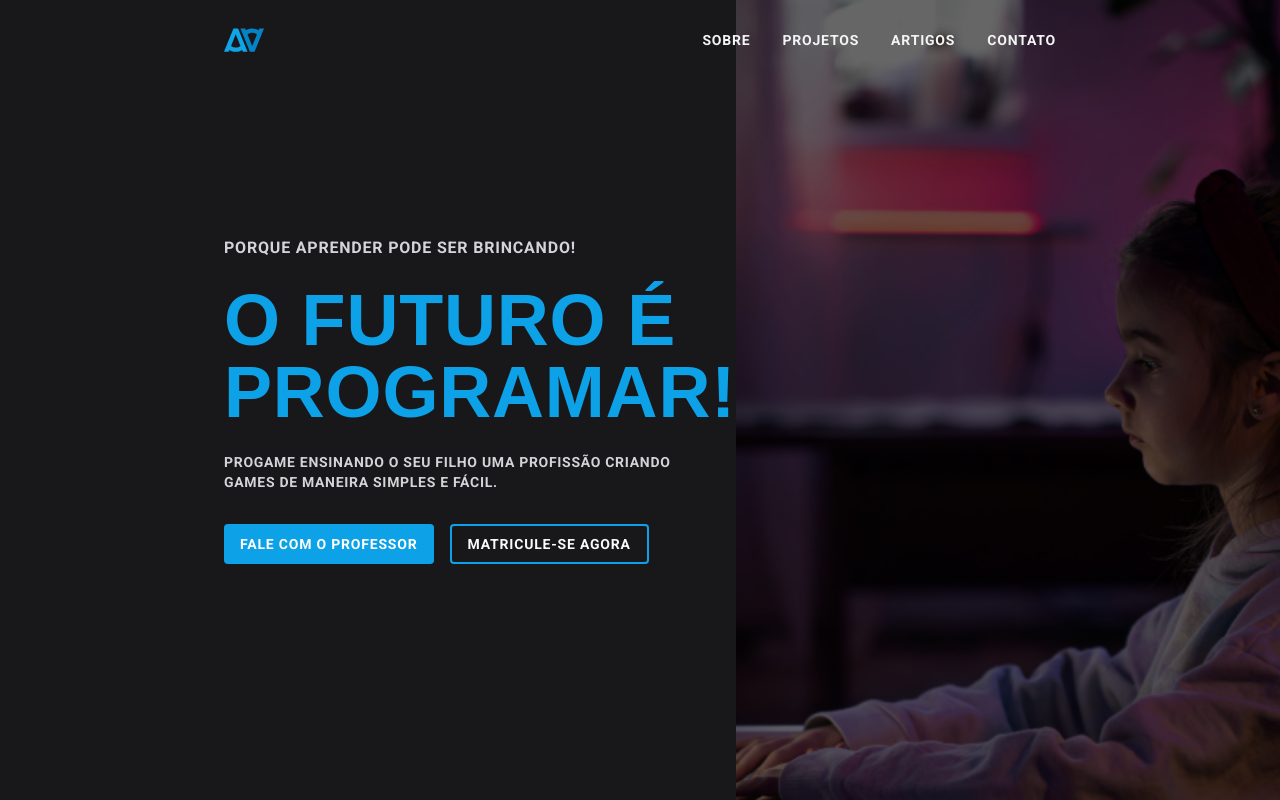
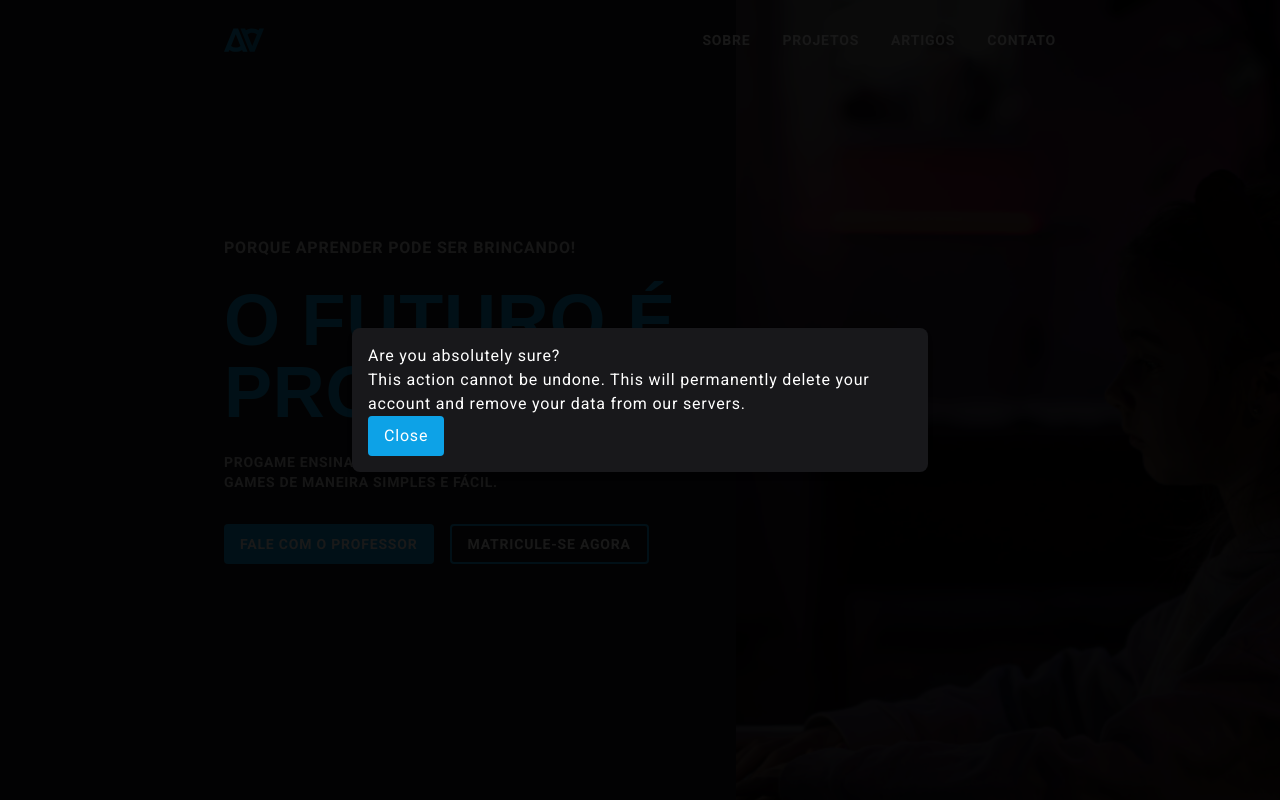
Before and after one commit to donattodev/donatto-app, a Next.js app: page /progame in a window 1280 px wide. Shown: the top 800 px of the page. Built offline with nearby package versions, Linux system fonts and the light colour scheme; a web font is replaced by a local one.

Commit message:
Update 02

```diff
--- a/src/app/(cursos)/progame/page.tsx
+++ b/src/app/(cursos)/progame/page.tsx
@@ -2,6 +2,7 @@ import { Footer } from '@/elements/footer'
 import { Button } from '@/components/ui/button'
 import { HeaderProgame } from '@/elements/header/header-progame'
 import { FormInfoProgame } from '@/elements/forms/form-info-progame'
+import { DialogProgame } from '@/elements/dialog/dialog-progame'
 
 import {
   Accordion,
@@ -237,6 +238,8 @@ export default function Progame() {
           <Footer.Base />
         </Footer.Root>
       </main>
+
+      <DialogProgame />
     </>
   )
 }
--- /dev/null
+++ b/src/elements/dialog/dialog-progame.tsx
@@ -0,0 +1,46 @@
+'use client'
+
+import { useState, useEffect } from 'react'
+
+export function DialogProgame() {
+  const [isOpen, setIsOpen] = useState(false)
+
+  useEffect(() => {
+    const timeoutId = setTimeout(() => {
+      setIsOpen(true)
+    }, 2000)
+
+    return () => clearTimeout(timeoutId)
+  }, [])
+
+  return (
+    <>
+      {isOpen && (
+        <div className="animate-fade fixed inset-0 z-50 flex items-center justify-center">
+          <div
+            className="fixed inset-0 bg-black/90"
+            onClick={() => setIsOpen(false)}
+          />
+          <dialog
+            className="relative z-50 max-w-xl rounded-lg bg-zinc-900 p-4 shadow-md"
+            open
+          >
+            <div>
+              <h2 className="text-white">Are you absolutely sure?</h2>
+              <p className="text-white">
+                This action cannot be undone. This will permanently delete your
+                account and remove your data from our servers.
+              </p>
+              <button
+                className="rounded bg-primary px-4 py-2 text-white"
+                onClick={() => setIsOpen(false)}
+              >
+                Close
+              </button>
+            </div>
+          </dialog>
+        </div>
+      )}
+    </>
+  )
+}
--- a/src/styles/animation.css
+++ b/src/styles/animation.css
@@ -8,6 +8,10 @@
 
 .animate-rigth {
   animation: animateRigth 1s forwards;
+}
+
+.animate-fade {
+  animation: fade 1s forwards;
 }
 
 @keyframes animateLeft {
@@ -43,3 +47,10 @@
     opacity: 1;
   }
 }
+
+
+@keyframes fade {
+  to {
+    opacity: 1;
+  }
+}
```
